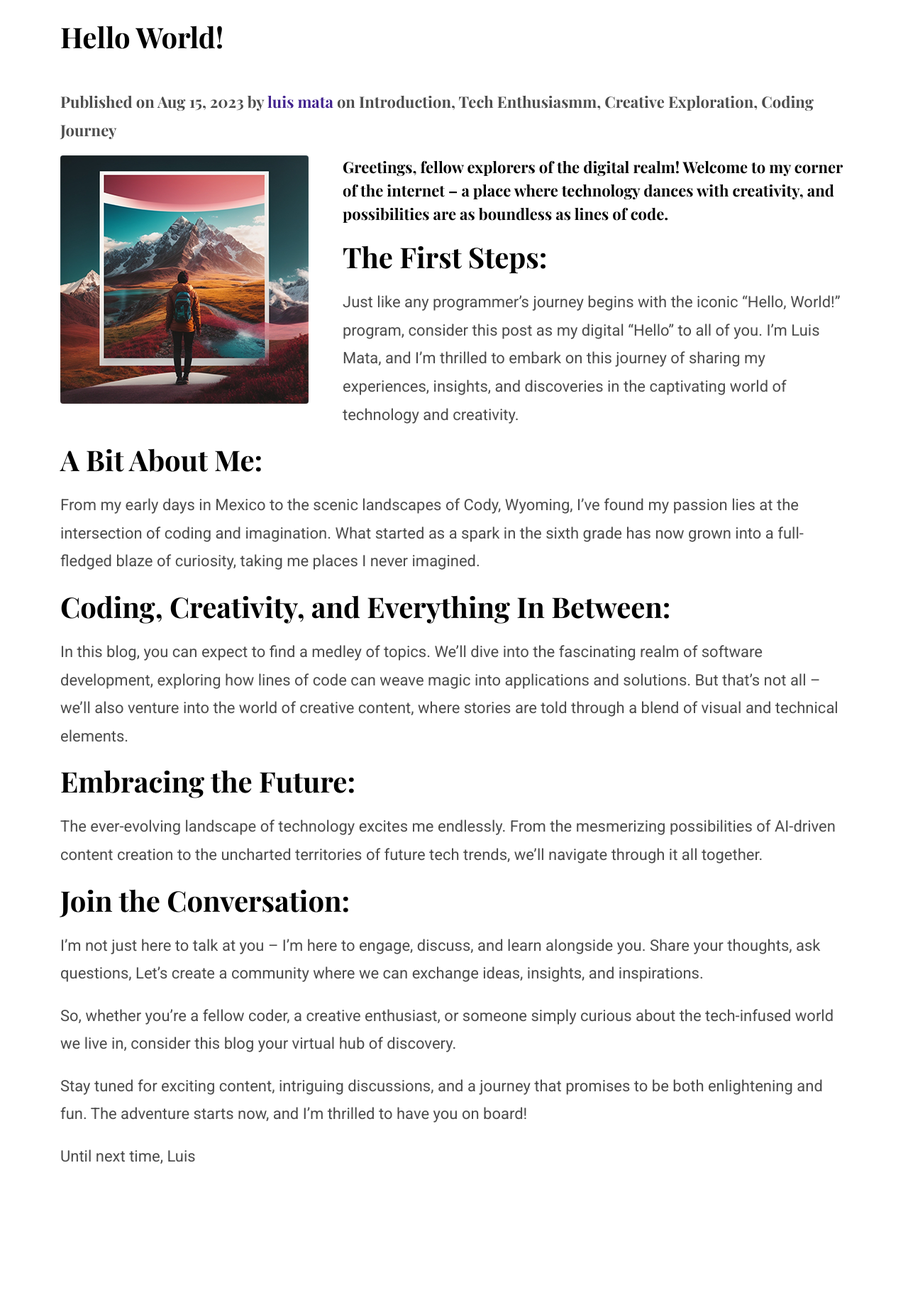
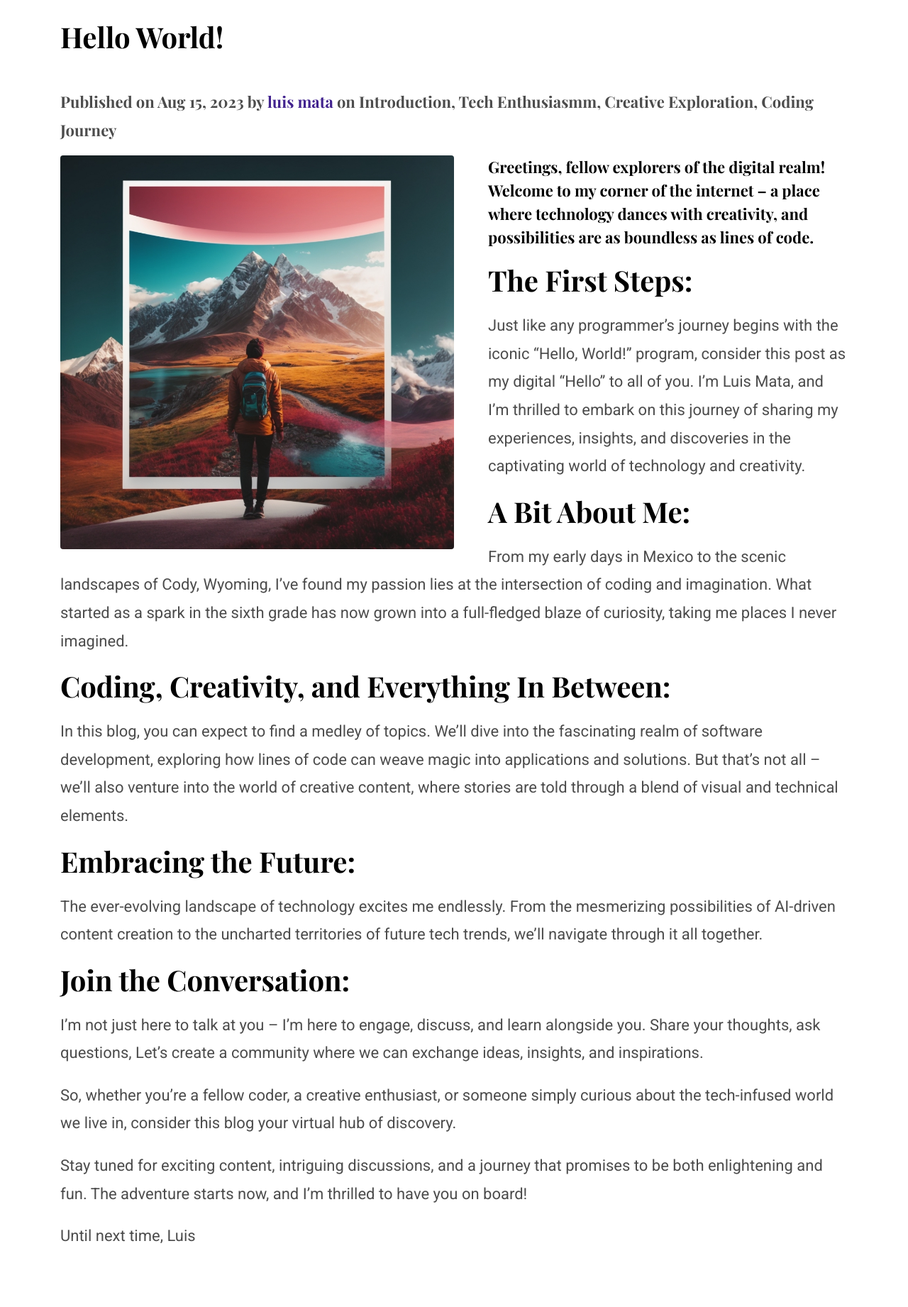
Before and after one commit to luismata5656/luishmata, a Jekyll site: the page built from _posts/2023-08-15-hello-world.markdown, in a window 1280 px wide. Shown: the part 556-2398 px from the top of the page at 71% size. Built offline with Jekyll 4.4.1, drawn with Linux system fonts in a browser that asks for light colours; grey boxes are pictures that could not be loaded.

Commit message:
made changes to styling

```diff
--- a/_layouts/post.html
+++ b/_layouts/post.html
@@ -29,7 +29,7 @@ layout: default
         <p class="font-secondary">Published on {{ page.date | date: '%b %d, %Y' }} by <span class="text-primary">{{ page.author }}</span
             class="text-primary"> on {% for tag in page.tags %}<span>{{ tag }} </span>{% endfor %}</p>
         <div class="content">
-          <img src="{{page.image | relative_url }}" class="img-fluid rounded float-left mr-5 mb-4" alt="{{page.title}}">
+          <img src="{{page.image | relative_url }}" class="img-fluid rounded float-left mr-5 mb-4 image" alt="{{page.title}}">
           {{ content }}
         </div>
       </div>
--- a/_posts/2023-08-15-hello-world.markdown
+++ b/_posts/2023-08-15-hello-world.markdown
@@ -2,7 +2,7 @@
 layout: post
 title:  Hello World!
 date:  2023-08-15 12:00:00 -0700
-image:  /assets/images/blog/post-1.png
+image:  /assets/images/blog/post-1.jpg
 author: luis mata
 tags: Introduction, Tech Enthusiasmm, Creative Exploration, Coding Journey
 ---
--- a/_posts/2023-08-19-artificial-intelligence-and-future-jobs.markdown
+++ b/_posts/2023-08-19-artificial-intelligence-and-future-jobs.markdown
@@ -2,7 +2,7 @@
 layout: post
 title:  Artificial Intelligence and Future Jobs
 date:  2023-08-19 12:00:00 -0700
-image:  /assets/images/blog/post-2.png
+image:  /assets/images/blog/post-2.jpg
 author: luis mata
 tags: Tech Enthusiasmm, Creative Exploration, Coding Journey, Artificial Intelligence
 ---
--- a/assets/scss/style.scss
+++ b/assets/scss/style.scss
@@ -33,3 +33,8 @@ VERSION:	Versoin Number
 @import 'templates/about';
 
 @import 'templates/portfolio';
+
+.image {
+    width: 50%;
+    height: auto;
+}
```
Also changed, not shown: assets/images/blog/post-1.png (deleted).
